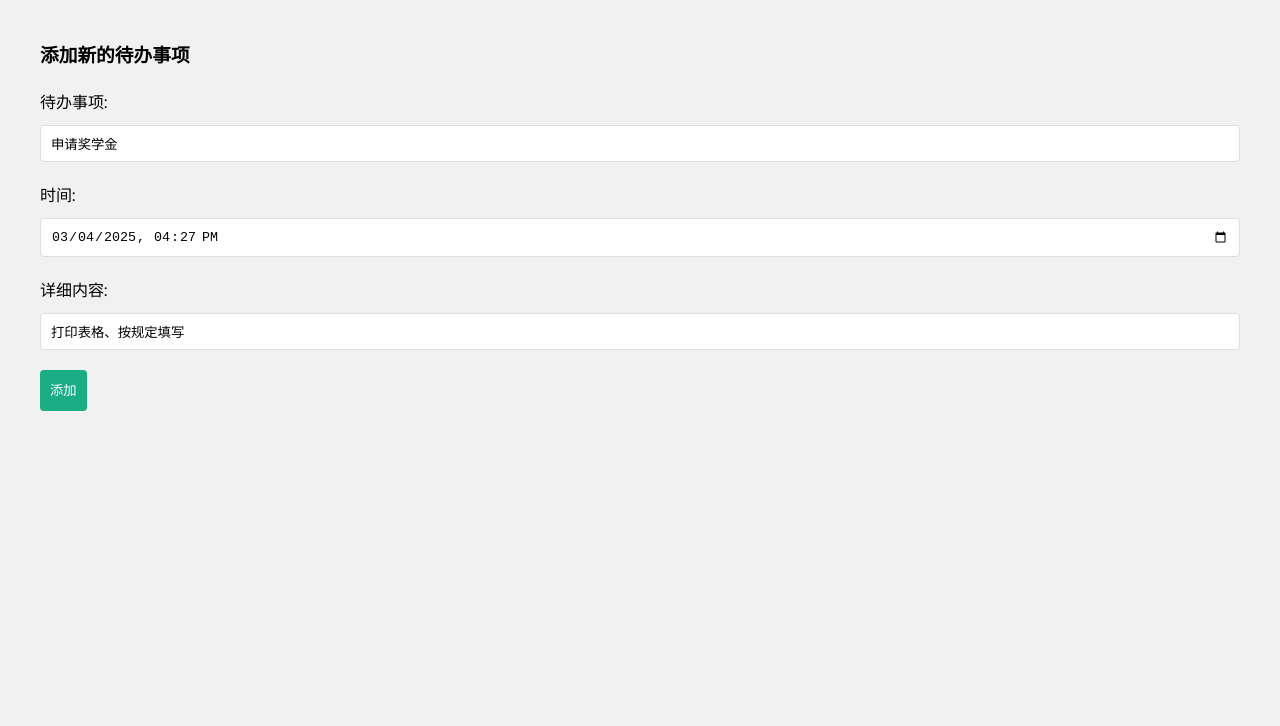
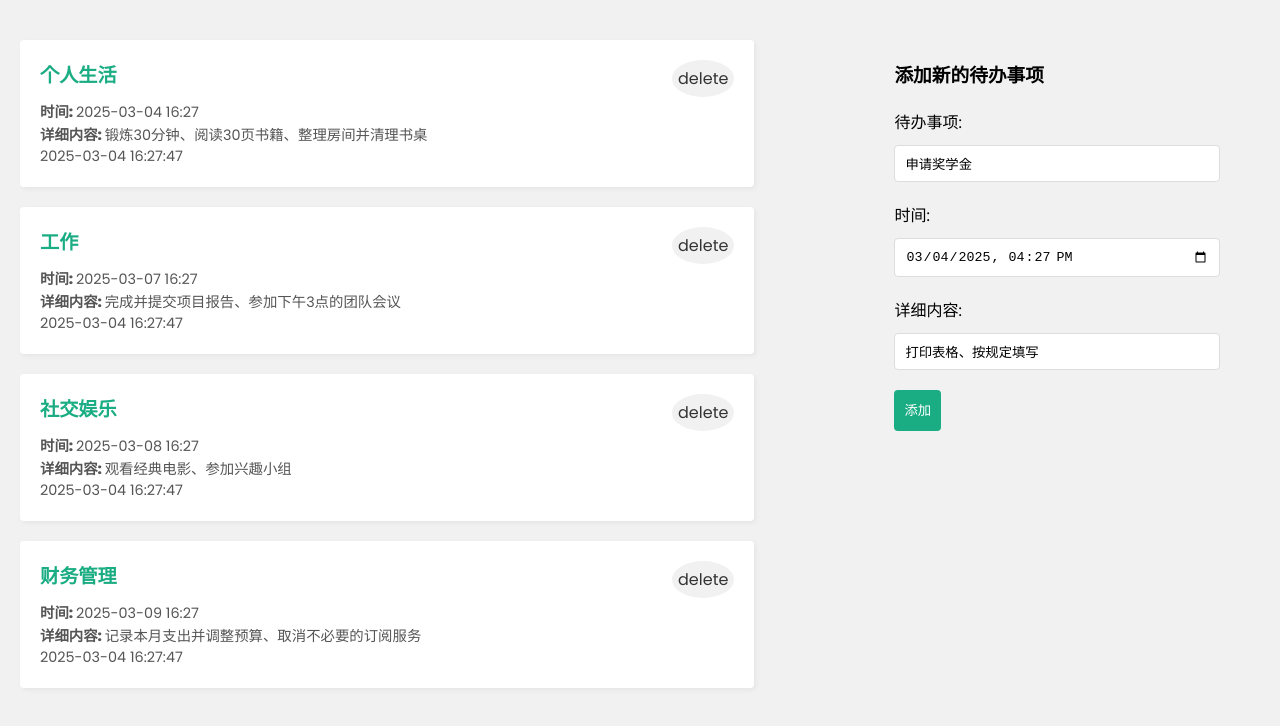
Before and after one commit to 409915016/vue-auth, a Vue app: page / in a window 1280 px wide. Shown: the top 726 px of the page. Built offline with nearby package versions, Linux system fonts and the light colour scheme.

Commit message:
页面布局

```diff
--- a/src/App.vue
+++ b/src/App.vue
@@ -4,10 +4,10 @@ import TodoDetail from './components/TodoDetail.vue'
 import TodoForm from "@/components/TodoForm.vue";
 
 const todo_list = ref([
-  // { _id: 1, title: '个人生活', date: '2025-03-04 16:27', description: '锻炼30分钟、阅读30页书籍、整理房间并清理书桌', createdAt: '2025-03-04 16:27:47'},
-  // { _id: 2, title: '工作', date: '2025-03-07 16:27', description: '完成并提交项目报告、参加下午3点的团队会议', createdAt: '2025-03-04 16:27:47'},
-  // { _id: 3, title: '社交娱乐', date: '2025-03-08 16:27', description: '观看经典电影、参加兴趣小组', createdAt: '2025-03-04 16:27:47'},
-  // { _id: 4, title: '财务管理', date: '2025-03-09 16:27', description: '记录本月支出并调整预算、取消不必要的订阅服务', createdAt: '2025-03-04 16:27:47'}
+  { _id: 1, title: '个人生活', date: '2025-03-04 16:27', description: '锻炼30分钟、阅读30页书籍、整理房间并清理书桌', createdAt: '2025-03-04 16:27:47'},
+  { _id: 2, title: '工作', date: '2025-03-07 16:27', description: '完成并提交项目报告、参加下午3点的团队会议', createdAt: '2025-03-04 16:27:47'},
+  { _id: 3, title: '社交娱乐', date: '2025-03-08 16:27', description: '观看经典电影、参加兴趣小组', createdAt: '2025-03-04 16:27:47'},
+  { _id: 4, title: '财务管理', date: '2025-03-09 16:27', description: '记录本月支出并调整预算、取消不必要的订阅服务', createdAt: '2025-03-04 16:27:47'}
 ])
 
 function onTodoDeleteHandle (value){
@@ -45,13 +45,40 @@ function onTodoFormSubmitHandle(todo){
 </script>
 
 <template>
+  <div class="pages">
+    <div class="home">
+      <div class="todo-list">
         <TodoDetail
             @delete="onTodoDeleteHandle"
             v-for="todo in todo_list"
             :value="todo"
             :key="todo.id"/>
+
+      </div>
+      <div class="todo-form">
         <TodoForm @onSubmit="onTodoFormSubmitHandle"/>
+      </div>
+    </div>
+  </div>
 </template>
 
 <style scoped>
+.pages{
+  max-width: 1400px;
+  padding: 20px;
+  margin: 0 auto;
+}
+
+/* homepage */
+.home {
+  display: flex;
+  column-gap: 100px;
+}
+.todo-list {
+  flex-grow: 3;
+}
+.todo-form {
+  flex-grow: 1;
+}
+
 </style>
--- a/src/assets/main.css
+++ b/src/assets/main.css
@@ -11,32 +11,3 @@ body {
     margin: 0;
     font-family: "Poppins";
 }
-
-.todo-detail {
-    background: #fff;
-    border-radius: 4px;
-    margin: 20px auto;
-    padding: 20px;
-    position: relative;
-    box-shadow: 2px 2px 5px rgba(0,0,0,0.05);
-}
-.todo-detail h4 {
-    margin: 0 0 10px 0;
-    font-size: 1.2em;
-    color: var(--primary);
-}
-.todo-detail p {
-    margin: 0;
-    font-size: 0.9em;
-    color: #555;
-}
-.todo-detail span {
-    position: absolute;
-    top: 20px;
-    right: 20px;
-    cursor: pointer;
-    background: #f1f1f1;
-    padding: 6px;
-    border-radius: 50%;
-    color: #333;
-}
```
Lines whose indentation alone changed are shown as unchanged.
